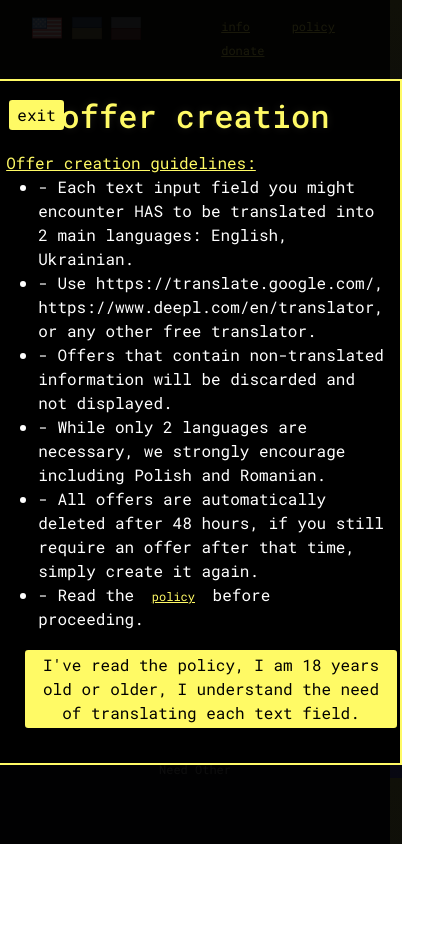
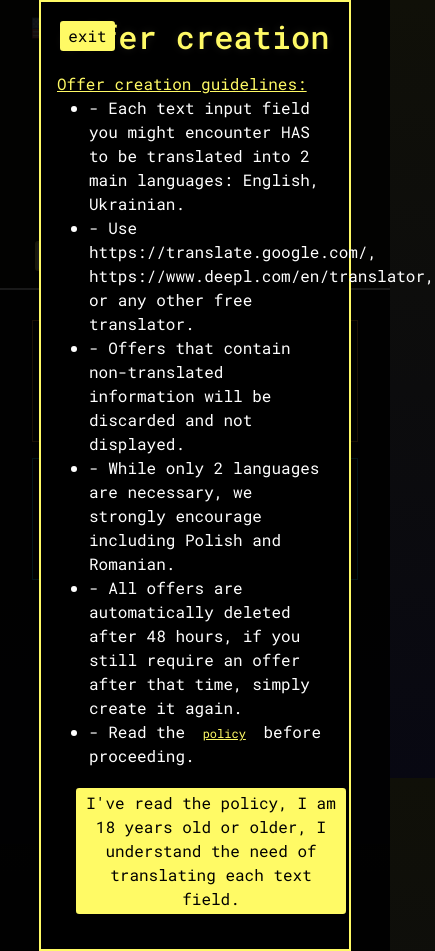
Before and after one commit to fuzzbuck/uatranshelp, a website built with Parcel: page frontend/index.html in a window 390 px wide. Both pictures are taken after a click on the button "create". Shown: the whole page, 435 px wide, since content can reach past the window. Before the commit the page ends 844 px from the top, so only its background shows below. Built offline with nearby package versions, Linux system fonts and the light colour scheme; some icons are missing; files whose address does not match are found by name.

Commit message:
mobile compatible map

```diff
--- a/frontend/style.css
+++ b/frontend/style.css
@@ -437,6 +437,7 @@ button:disabled {
     display: flex;
     background-color: rgba(0, 0, 0, 0.9);
     box-shadow: 0px 100vh 0px rgba(0, 0, 0, 0.9);
+    display: flex;
 }
 
 .create-popup a, a:link, a:hover {
@@ -448,9 +449,14 @@ button:disabled {
 }
 
 .create-box {
-    margin: auto;
     background: #000000;
     padding: 1rem;
 
+    margin-top: auto;
+    margin-bottom: auto;
+
+    height: fit-content;
+    width: 80vw;
+
     border: 2px solid #fffa65;
 }
```
